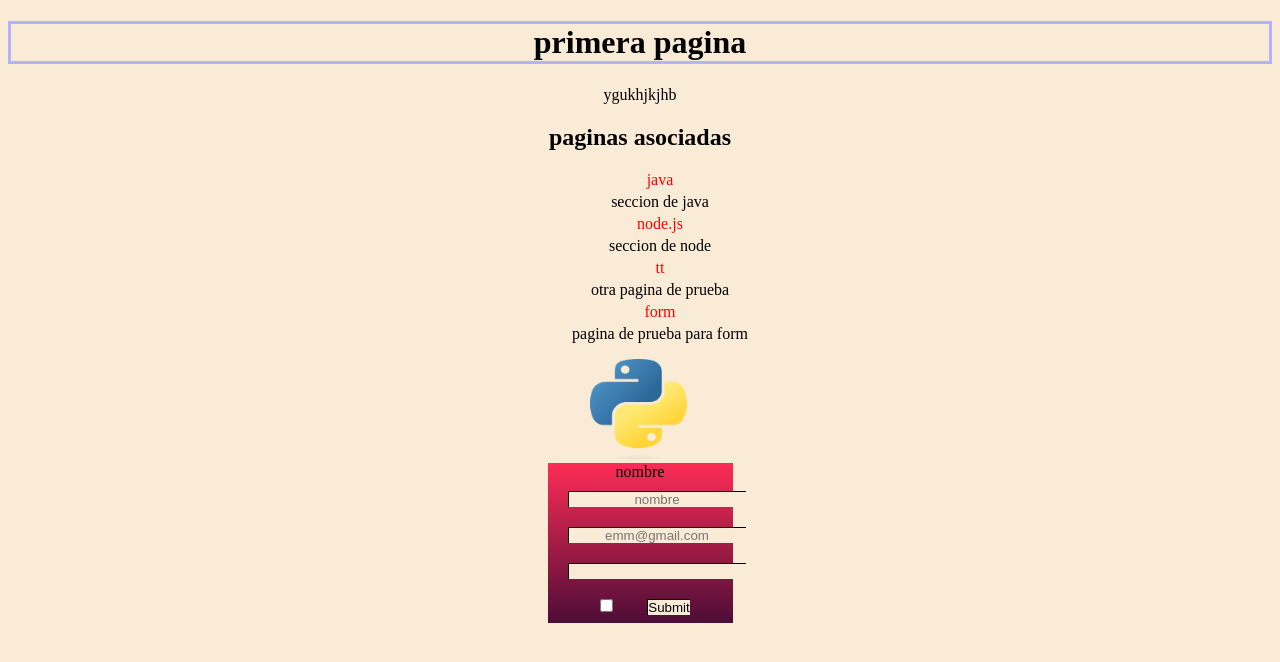
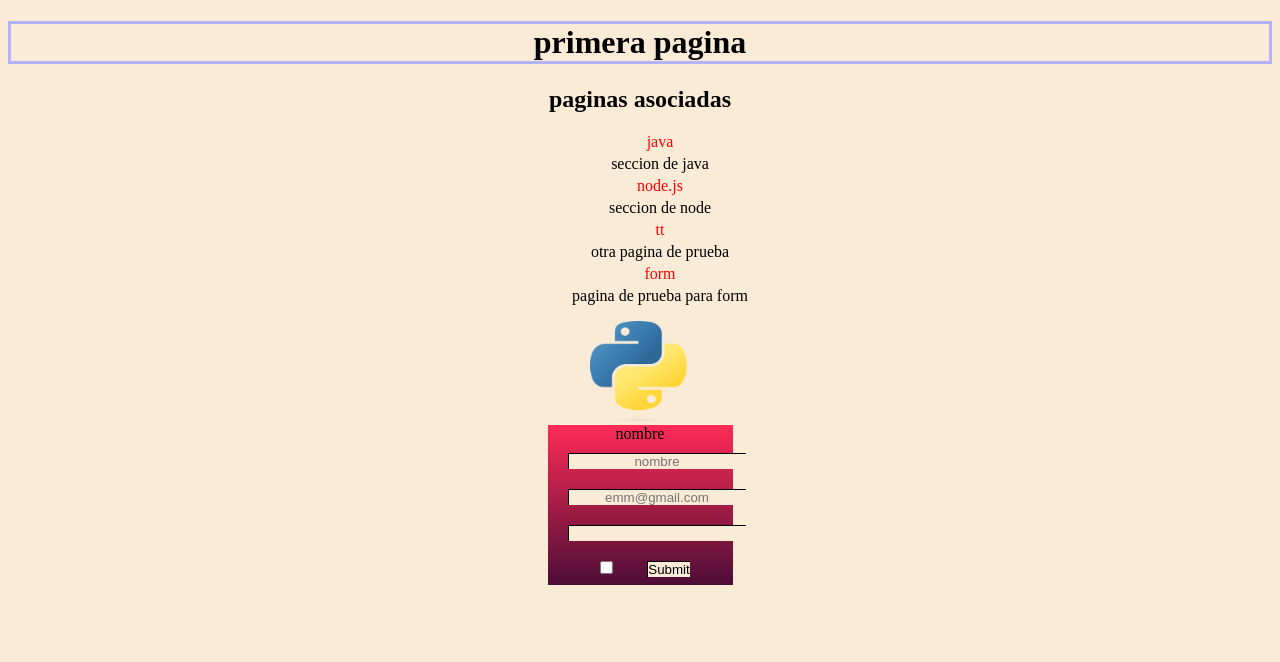
Before and after one commit to Ganscert/probando, a plain HTML site: page index.html in a window 1280 px wide. Drawn offline with Linux system fonts and the light colour scheme.

Commit message:
Update index.html

```diff
--- a/index.html
+++ b/index.html
@@ -12,7 +12,6 @@
 
 <body>
     <h1>primera pagina</h1>
-    ygukhjkjhb
     <h2>paginas asociadas</h2>
     <ul>
         <li>
```
